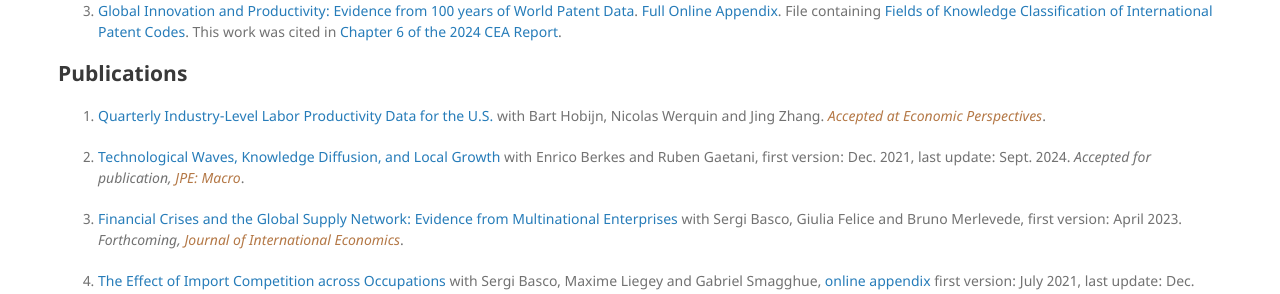
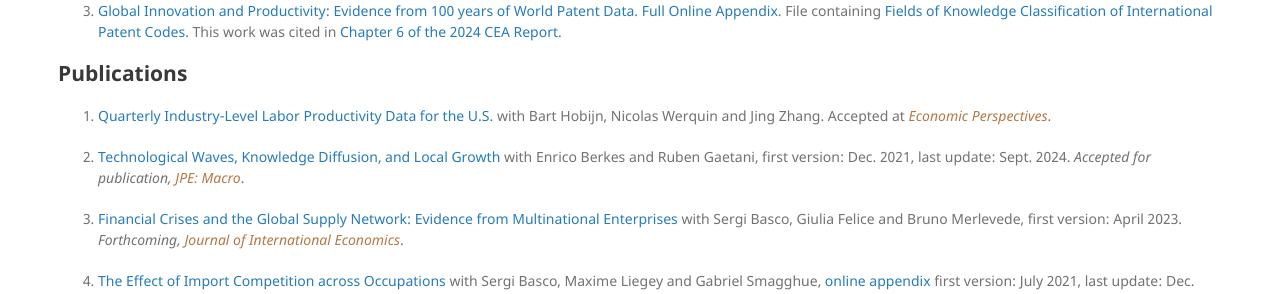
Before and after one commit to mestieri/mestieri.github.io, a Jekyll site: the page built from index.md, in a window 1280 px wide. Shown: the part 770-1064 px from the top of the page. Built offline with Jekyll 4.4.1, drawn with Linux system fonts in a browser that asks for light colours.

```diff
--- a/index.md
+++ b/index.md
@@ -66,7 +66,7 @@ for Nonhomothetic CES Preferences](https://www.dropbox.com/scl/fi/obu49nw8d74wye
 
 ## Publications
 
-11. [Quarterly Industry-Level Labor Productivity Data for the U.S.](https://www.dropbox.com/scl/fi/gcxep9beveqbb5ob52nnx/Productivity_EP.pdf?rlkey=o5vjpc8s941lq727tf6nazi27&dl=0) with Bart Hobijn, Nicolas Werquin and Jing Zhang. *<blue>Accepted at Economic Perspectives</blue>*.
+11. [Quarterly Industry-Level Labor Productivity Data for the U.S.](https://www.dropbox.com/scl/fi/gcxep9beveqbb5ob52nnx/Productivity_EP.pdf?rlkey=o5vjpc8s941lq727tf6nazi27&dl=0) with Bart Hobijn, Nicolas Werquin and Jing Zhang. Accepted at *<blue>Economic Perspectives</blue>*.
 
 10. [Technological Waves, Knowledge Diffusion, and Local Growth](https://www.dropbox.com/scl/fi/jzjsn0dxzx366wj47qd4d/bgm.pdf?rlkey=ac1wvsimj4y7jpmccbkpse3bf&dl=0) with Enrico Berkes and Ruben Gaetani, first version: Dec. 2021, last update: Sept. 2024. *Accepted for publication, <blue>JPE: Macro</blue>*.
 
```
